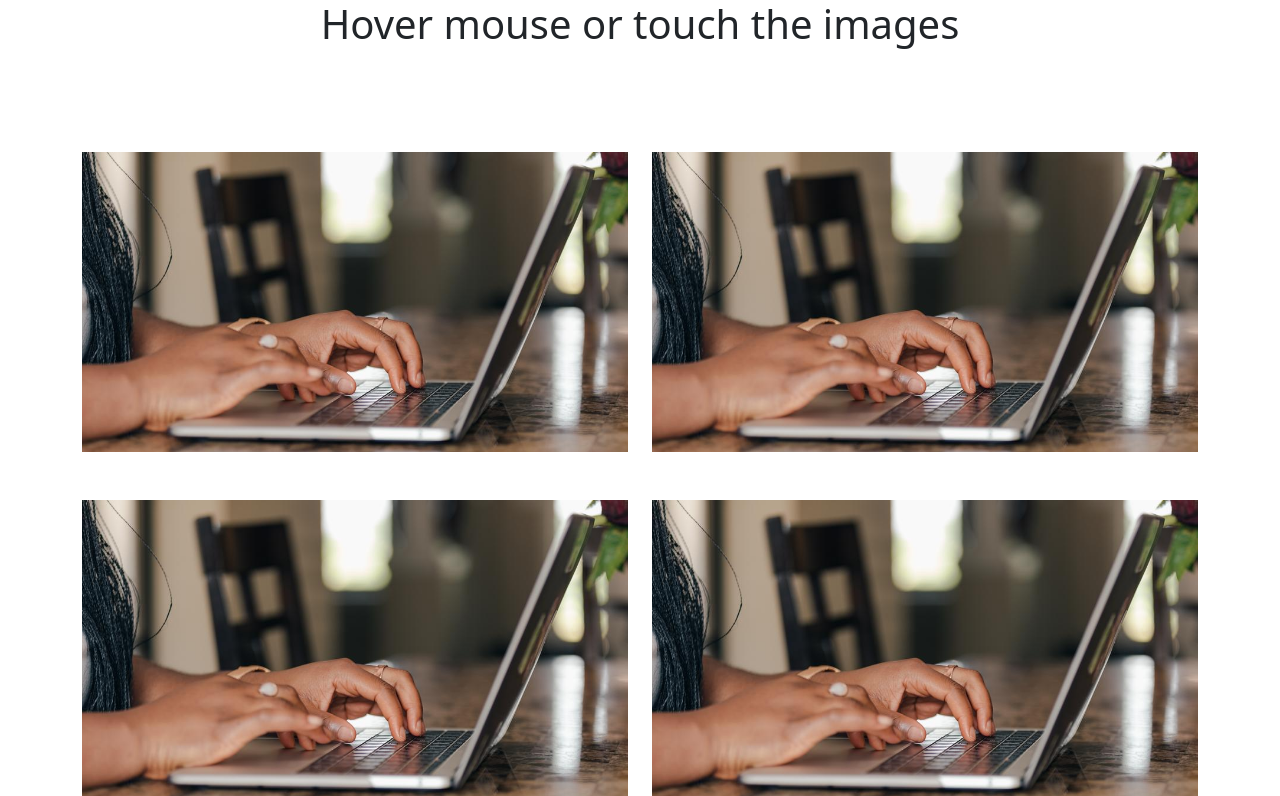
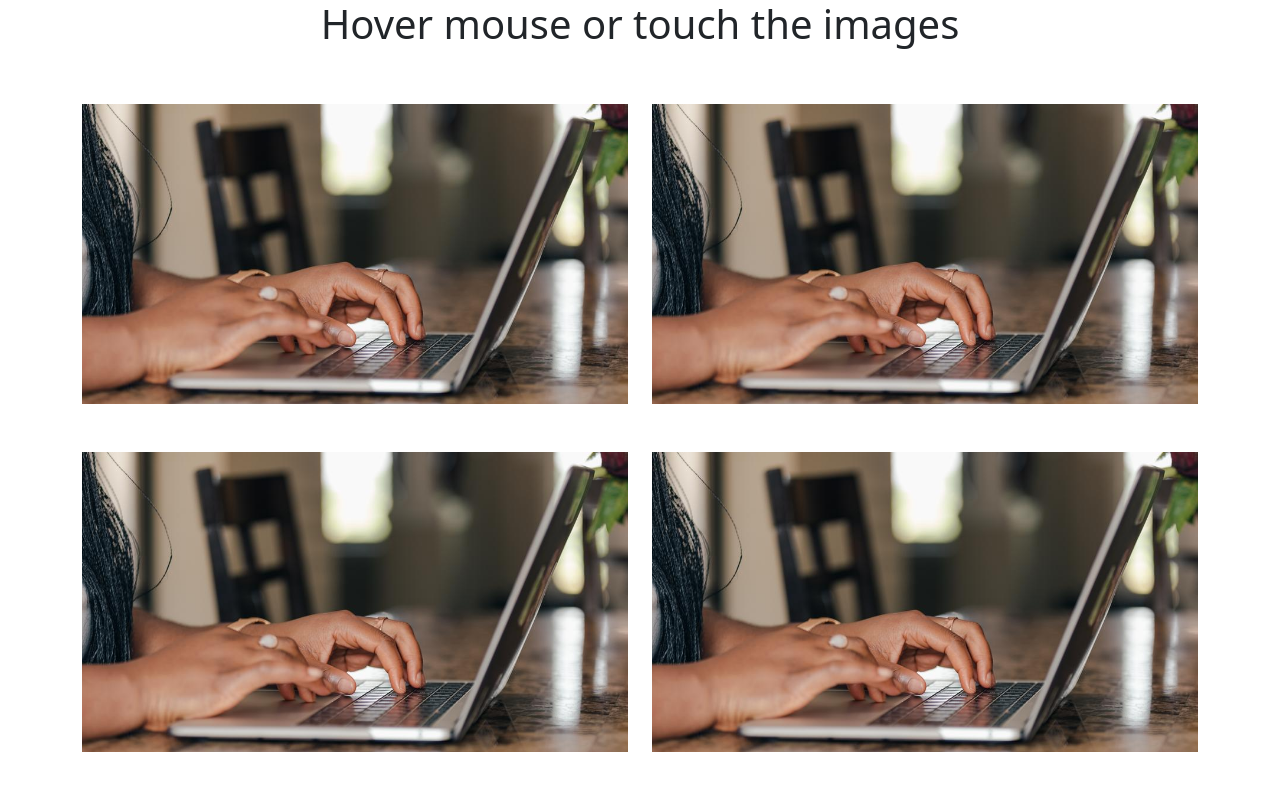
Before and after one commit to mdjannatulhasan/hover-content-design, a plain HTML site: page index.html in a window 1280 px wide. Shown: the top 796 px of the page. Drawn offline with nearby package versions, Linux system fonts and the light colour scheme.

Commit message:
Update index.html

```diff
--- a/index.html
+++ b/index.html
@@ -13,7 +13,7 @@
     <link rel="stylesheet" href="style.css">
 </head>
 <body>
-    <h1 class="text-center pb-5">Hover mouse or touch the images</h1>
+    <h1 class="text-center">Hover mouse or touch the images</h1>
     <section class="hoverDiv">
         <div class="container">
             <div class="row">
```
